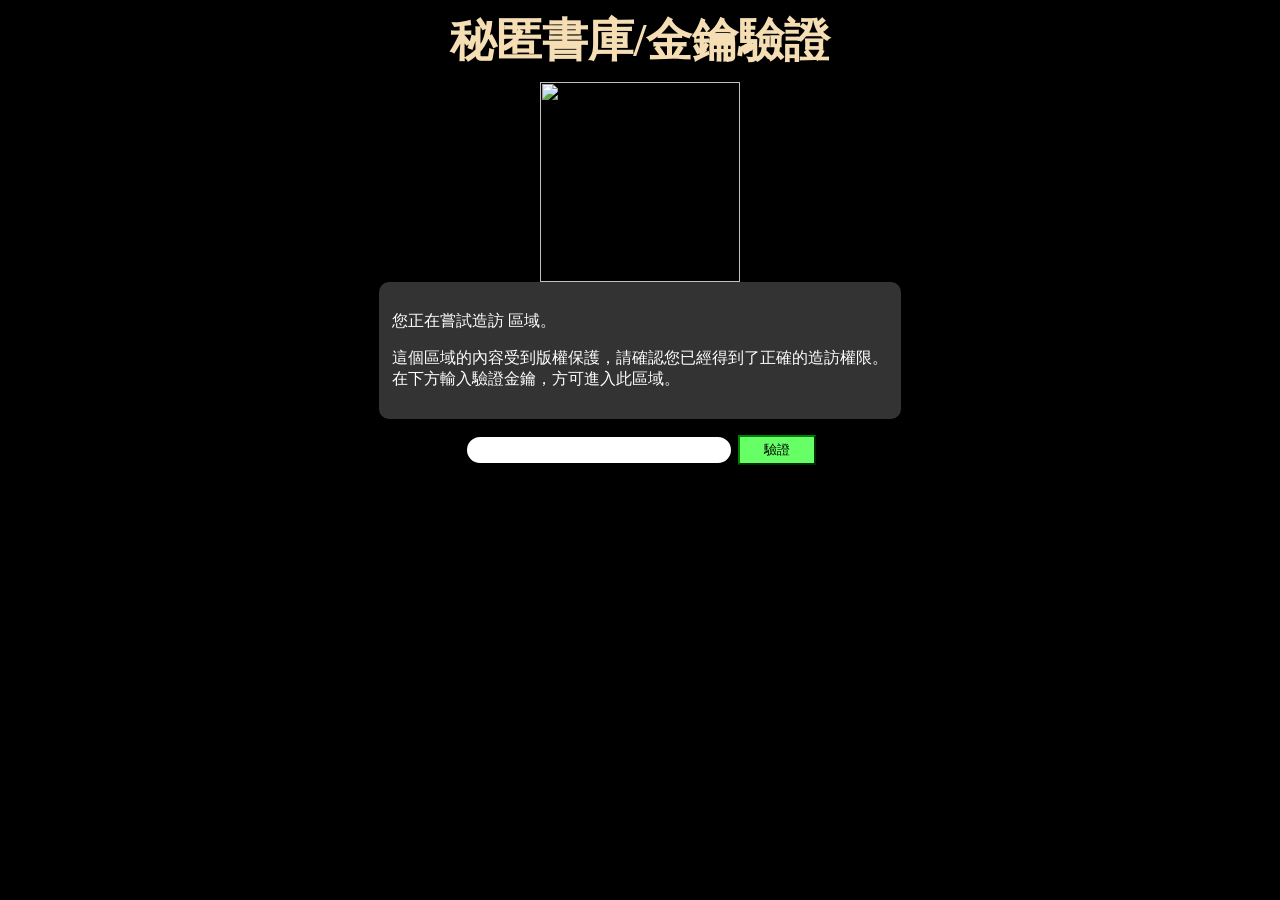
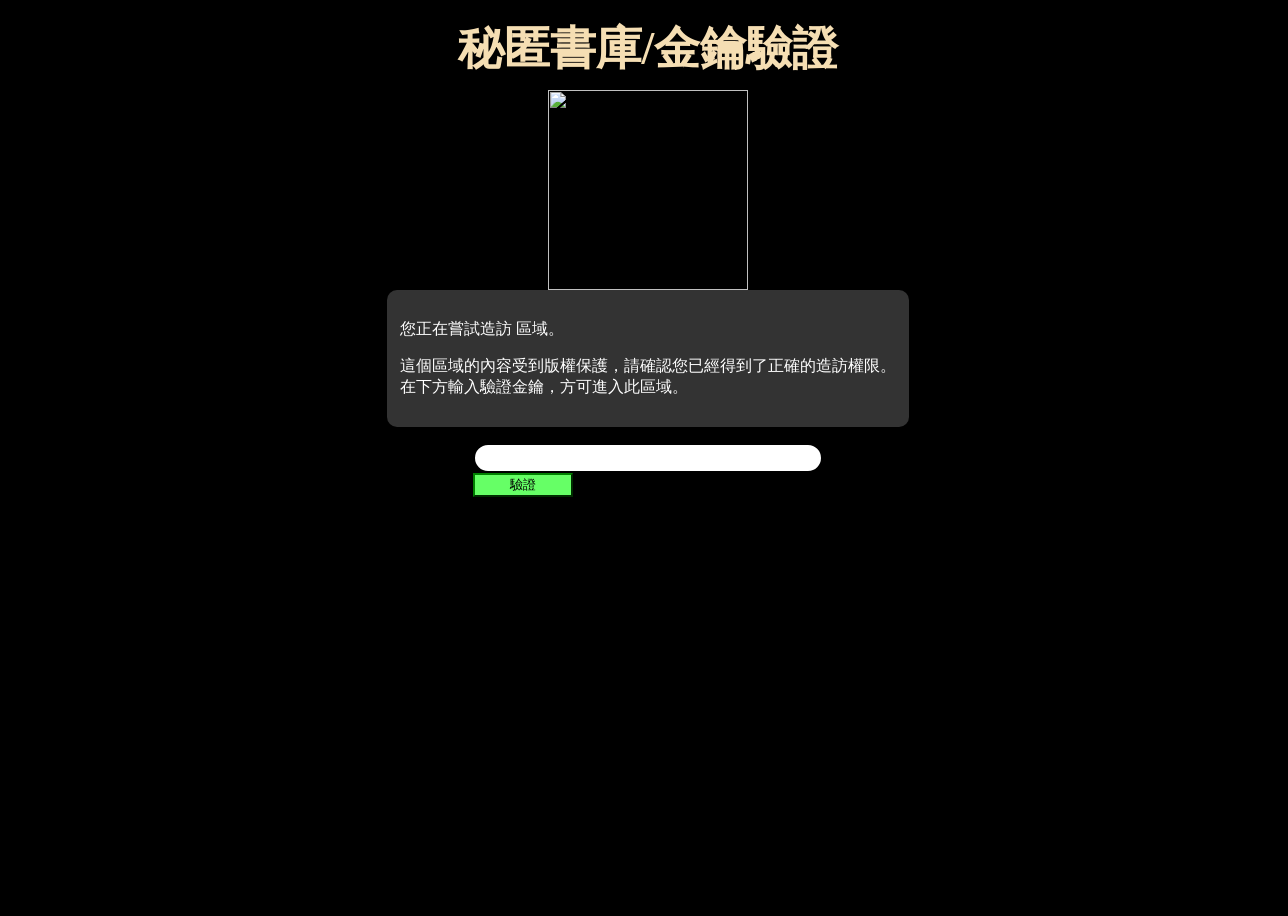

use @import to seperate css files

--- a/shared/css/default.css
+++ b/shared/css/default.css
@@ -4,101 +4,17 @@
   --color-Select-Btn-No:  #bf1717;
 }
 
-@font-face {
-	font-family: "HanyiSenty";
-	src: url("../fonts/HanyiSentyFoundation.ttf") format('truetype');
-	font-weight: normal;
-	font-style: normal;
-}
 
-body { margin:0; overflow:hidden; }
-div { flex-shrink: 0; }
 
-.easyRow { display:flex; flex-direction:row; } 
-.hide { display: none !important; }
 
-/* Site Layer */
-#SiteHeader {
-	color:azure; background:#141414;
-	height: 60px;
-	display: flex;
-	justify-content: flex-start;
-	align-items: center;
-}
-#SiteTitle { 
-	margin-left: 13px;
-	font-family: "HanyiSenty";
-	font-size: 46px;
-}
-#ContentBody {
-	display: grid;
-	grid-template-columns: 300px 1fr;
-	height: calc(100vh - 60px);
-}
-#Menu {
-	background:#141414; color:azure;
-	display:flex; flex-direction:column; gap:2px; overflow-y: auto;
-	width:300px; min-width:300px;
-}
-#ContentMain {
-	border:0;
-	height: inherit;
-	overflow: auto;
-}
 
-#MenuToggleBtn {
-	display: none; flex-shrink: 0;
-	background:none; color:#fff; border:1px solid #fff;
-	margin: 1em; width: 30px; height: 30px;
-	cursor:pointer;
-}
 
-/* Site Layer for Mobile */
-@media (max-width: 768px) {
-	#SiteTitle { 
-		margin-left: 0px;
-		font-size: 36px;
-	}
-	#ContentBody {
-		grid-template-columns: 1fr;
-	}
 
-	#Menu {
-		position: fixed;
-		left: -300px; /* 預設在畫面外 */
-		top: 60px;
-		height: 100%;
-		transition: 0.3s;
-		z-index: 1000;
-	}
-	#Menu.Unfold {
-		left: 0;
-		box-shadow: 2px 0 10px rgba(0,0,0,0.1);
-	}
 
-	#MenuToggleBtn {
-		display: block; /* 手機版顯示按鈕 */
-	}
-}
 
-/* Menu */
-.NavGroupTitle { cursor:pointer; padding:5px 10px; border:4px double #858585; background:#3f3f3f; }
-.NavGroupTitle::before { content:"▶"; margin-right:8px; }
-.NavGroupInner { display:flex; flex-direction:column; gap:2px; padding-left:10px; margin-top:2px; height:0; overflow: hidden; }
 
-.NavGroupOuter.Unfold > .NavGroupTitle::before { content:"▼"; margin-right:6px; }
-.NavGroupOuter.Unfold > .NavGroupInner { height: auto; }
 
-.NavLink { cursor:pointer; padding:5px 10px; border:1px solid #71757b; }
-.NavLink { text-decoration: none; color: #999; }
-.NavLink:hover { color: #fff; text-shadow: 0 0 10px rgba(255,255,255,0.5); }
-.NavLink.Active { color: #fff; }
 
-/* Block Loading */
-@keyframes lds-dual-ring {
-	0% { transform: rotate(0deg); }
-	100% { transform: rotate(360deg); }
-}
 
 /* Toggle Btn & Content */
 /* Toggle Btn */
@@ -150,37 +66,7 @@ div { flex-shrink: 0; }
 	display: block;
 }
 
-/* <div class="lds-dual-ring"></div> */
-.lds-dual-ring {
-	display: inline-block;
-	width: 80px;
-	height: 80px;
-}
-.lds-dual-ring:after {
-	content: " ";
-	display: block;
-	width: 64px;
-	height: 64px;
-	margin: 8px;
-	border-radius: 50%;
-	border: 6px solid #fff;
-	border-color: #fff transparent #fff transparent;
-	animation: lds-dual-ring 1.2s linear infinite;
-}
-#BlockUI-background {
-	position: fixed;
-	top: 0; left: 0;
-	z-index: 2000;
-	width: calc(100vw);
-	height: calc(100vh);
-	background: rgba(0, 0, 0, 0.5);
-}
-#BlockUI-loading-icon {
-	position: fixed;
-	top: calc(50vh); left: calc(50vw);
-	z-index: 2001;
-	margin-left: -40px;
-}
+
 
 
 #ContextHeader {
